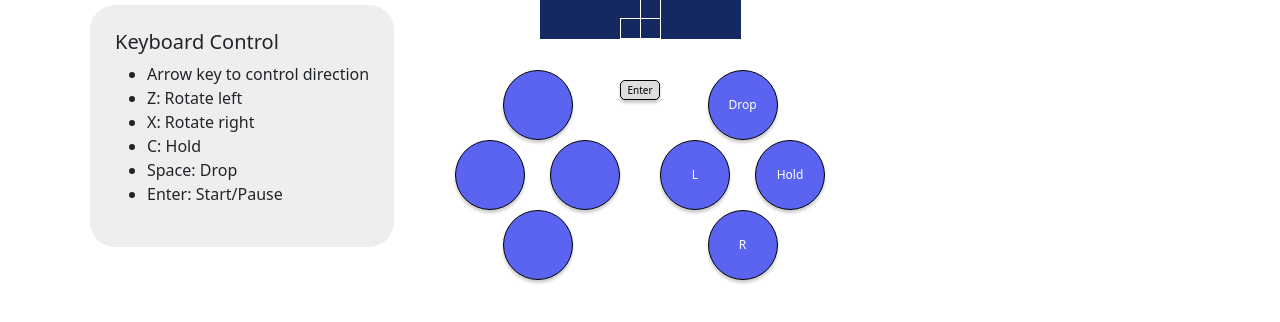
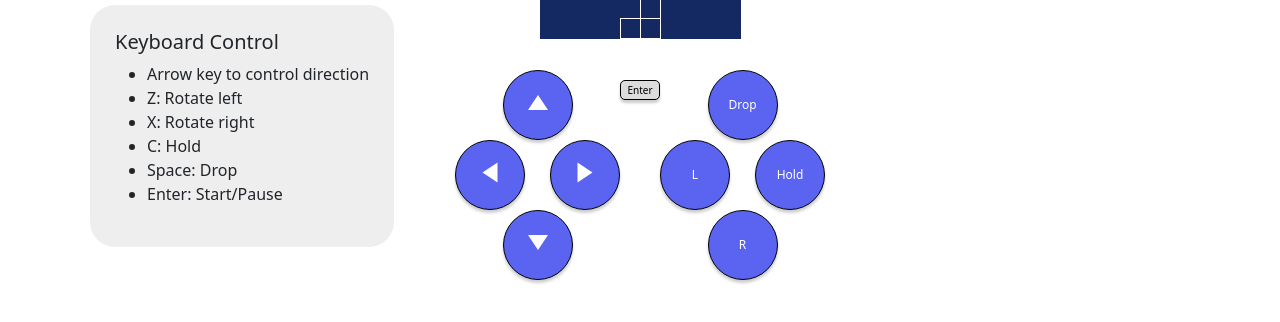
Before and after one commit to Rafe/react-tetris, a React (Create React App) app: page / in a window 1280 px wide. Shown: the part 470-792 px from the top of the page. Built offline with nearby package versions, Linux system fonts and the light colour scheme.

Commit message:
feat: add Arrow

```diff
--- a/src/App.tsx
+++ b/src/App.tsx
@@ -172,12 +172,12 @@ const isEmptyPosition = (currentPiece: CurrentPiece, matrix: Matrix): boolean =>
 
   for(let x = 0; x < piece.length; x++) {
     for(let y = 0; y < piece[0].length; y++) {
-      const px = position[0] + x
-      const py = position[1] + y
-
       if (!piece[x][y]) {
         continue
       }
+
+      const px = position[0] + x
+      const py = position[1] + y
 
       if (px >= MATRIX_HEIGHT) {
         return false
@@ -781,6 +781,17 @@ const StartButton = styled.button.attrs(() => ({ tabIndex: -1 }))`
   font-size: 10px;
 `
 
+const Arrow = styled.div<{degree?: number}>`
+  width: 0;
+  height: 0;
+  border-left: 10px solid transparent;
+  border-right: 10px solid transparent;
+  display: inline-block;
+
+  border-bottom: 15px solid white;
+  rotate: ${(props) => props.degree || 0}deg
+`
+
 const Preview = ({ type }: { type: PieceType | null }) => {
   if (!type) {
     return null
@@ -903,14 +914,22 @@ function App() {
         </HowTo>
         <LeftPad>
           <CenterRow>
-            <Button onClick={controllerPad.ArrowUp}></Button>
+            <Button onClick={controllerPad.ArrowUp}>
+              <Arrow />
+            </Button>
           </CenterRow>
           <MiddleRow>
-            <Button {...handleButtonEvents("ArrowLeft", controllerPad)} />
-            <Button {...handleButtonEvents("ArrowRight", controllerPad)} />
+            <Button {...handleButtonEvents("ArrowLeft", controllerPad)}>
+              <Arrow degree={270} />
+            </Button>
+            <Button {...handleButtonEvents("ArrowRight", controllerPad)}>
+              <Arrow degree={90} />
+            </Button>
           </MiddleRow>
           <CenterRow>
-            <Button {...handleButtonEvents("ArrowDown", controllerPad)} />
+            <Button {...handleButtonEvents("ArrowDown", controllerPad)}>
+              <Arrow degree={180} />
+            </Button>
           </CenterRow>
         </LeftPad>
         <CenterPad>
```
